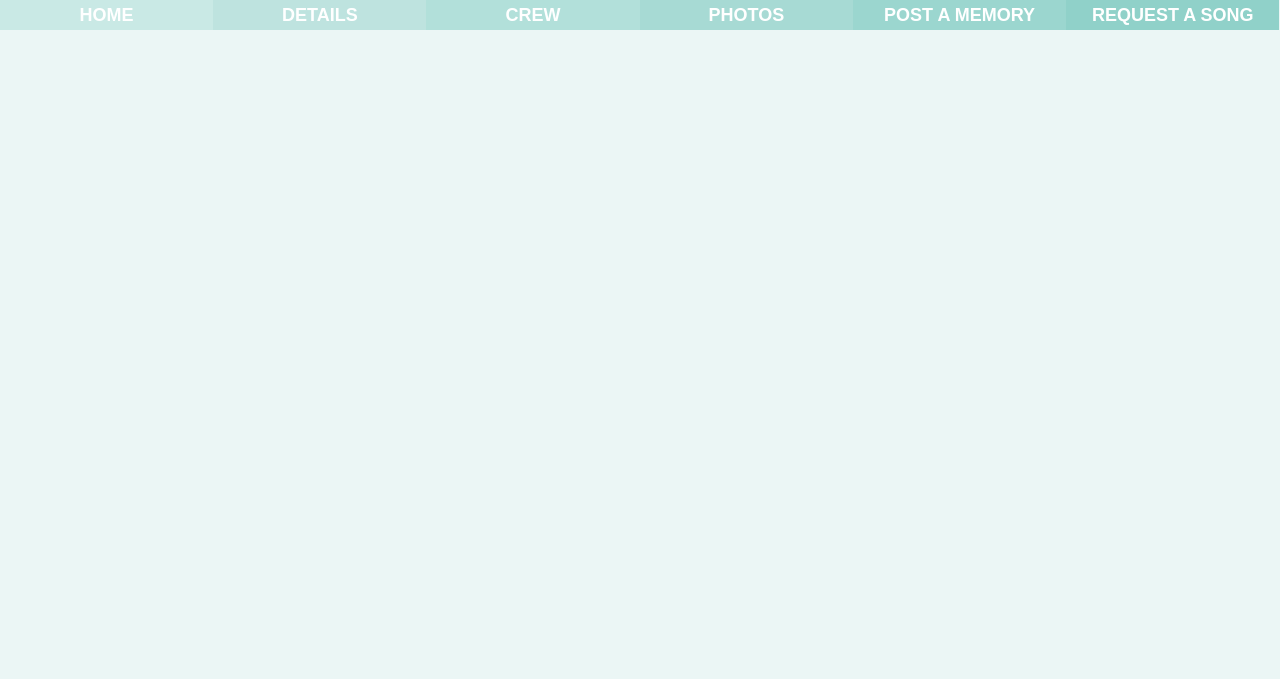
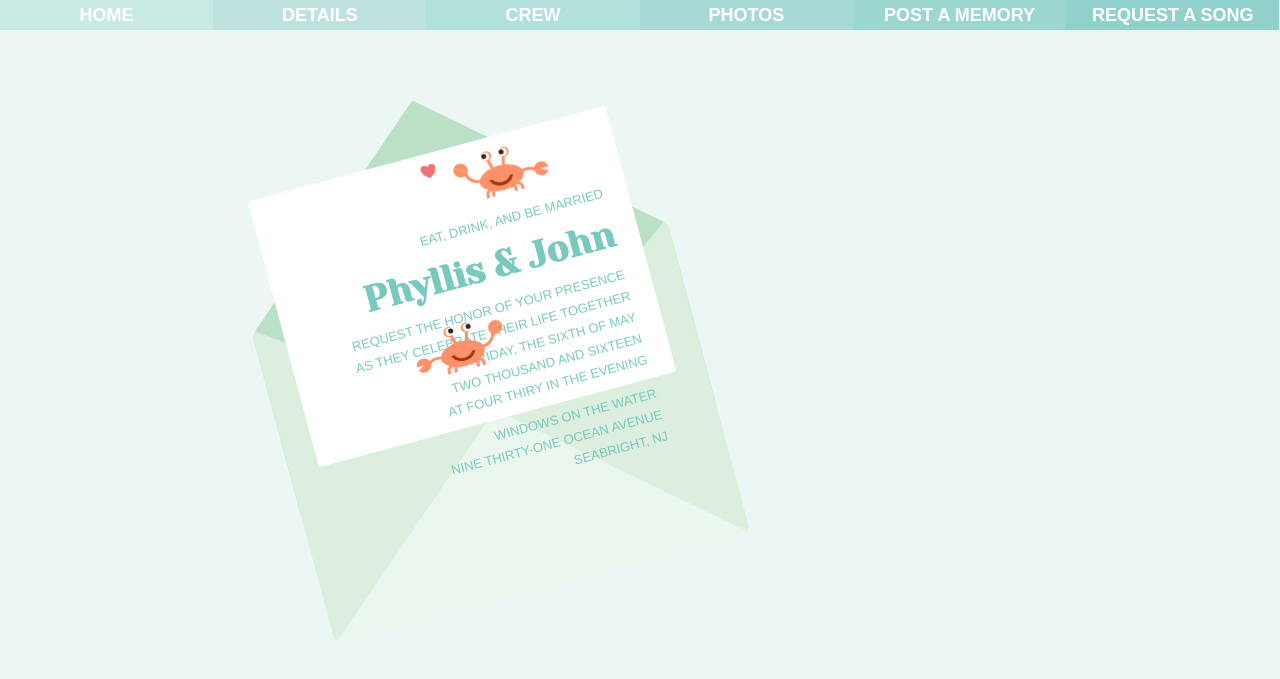
Before and after one commit to phyllisandjohn/phyllisandjohn.github.io, a Jekyll site: the page details/index.html, which Jekyll copies as it is, in a window 1280 px wide. Shown: the top 679 px of the page. Built offline with Jekyll 4.4.1, drawn with Linux system fonts in a browser that asks for light colours.

Commit message:
Update index.html

```diff
--- a/details/index.html
+++ b/details/index.html
@@ -19,5 +19,106 @@
 		</div>
 	</div>
 
+	<div class="main">
+		<div class="css-invitation">
+			<div class="back"></div>
+			<div class="back-top"></div>
+			<div class="side-left"></div>
+			<div class="side-right"></div>
+			<div class="front"></div>
+			<div class="inner-invitation">
+				<div class="crab-left">
+					<div class="body">
+						<div class="smile"></div>
+					</div>
+					<div class="eye">
+					<div class="eye-line-left"></div>
+					<div class="eye-line-right"></div>
+					<div class="eye-left">
+						<div class="eye-white blinking">
+							<div class="eye-ball"></div>
+						</div>
+					</div>
+					<div class="eye-right">
+						<div class="eye-white blinking">
+							<div class="eye-ball"></div>
+						</div>
+					</div>
+					</div>
+					<div class="arm-left"></div>
+					<div class="arm-right"></div>
+					<div class="claw-left">
+						<div class="claw-top"></div>
+						<div class="claw-bottom"></div>
+					</div>
+					<div class="claw-right">
+						<div class="claw-top clawing"></div>
+						<div class="claw-bottom"></div>
+					</div>
+					<div class="leg-1"></div>
+					<div class="leg-2"></div>
+					<div class="leg-3"></div>
+					<div class="leg-4"></div>
+				</div>
+				<div class="heart-wrapper">
+				<div class="heart">
+					<div class="tl"></div>
+					<div class="tr"></div>
+					<div class="bl"></div>
+					<div class="br"></div>
+				</div>
+				</div>
+				<div class="crab-right">
+					<div class="body">
+						<div class="smile"></div>
+					</div>
+					<div class="eye">
+					<div class="eye-line-left"></div>
+					<div class="eye-line-right"></div>
+					<div class="eye-left">
+						<div class="eye-white blinking">
+							<div class="eye-ball"></div>
+						</div>
+					</div>
+					<div class="eye-right">
+						<div class="eye-white blinking">
+							<div class="eye-ball"></div>
+						</div>
+					</div>
+					</div>
+					<div class="arm-left"></div>
+					<div class="arm-right"></div>
+					<div class="claw-left">
+						<div class="claw-top"></div>
+						<div class="claw-bottom"></div>
+					</div>
+					<div class="claw-right">
+						<div class="claw-top"></div>
+						<div class="claw-bottom"></div>
+					</div>
+					<div class="leg-1"></div>
+					<div class="leg-2"></div>
+					<div class="leg-3"></div>
+					<div class="leg-4"></div>
+				</div>
+
+				<div class="message">
+					<p>EAT, DRINK, AND BE MARRIED</p>
+					<h2>Phyllis & John</h2>
+					<p>REQUEST THE HONOR OF YOUR PRESENCE <br>
+					   AS THEY CELEBRATE THEIR LIFE TOGETHER <br>
+					   FRIDAY, THE SIXTH OF MAY <br>
+					   TWO THOUSAND AND SIXTEEN <br>
+					   AT FOUR THIRY IN THE EVENING <br>
+					</p>
+
+					<p>WINDOWS ON THE WATER <br>
+					   NINE THIRTY-ONE OCEAN AVENUE <br>
+					   SEABRIGHT, NJ <br>
+					</p>
+				</div>
+			</div>
+		</div>
+
 </body>
 </html>
```
